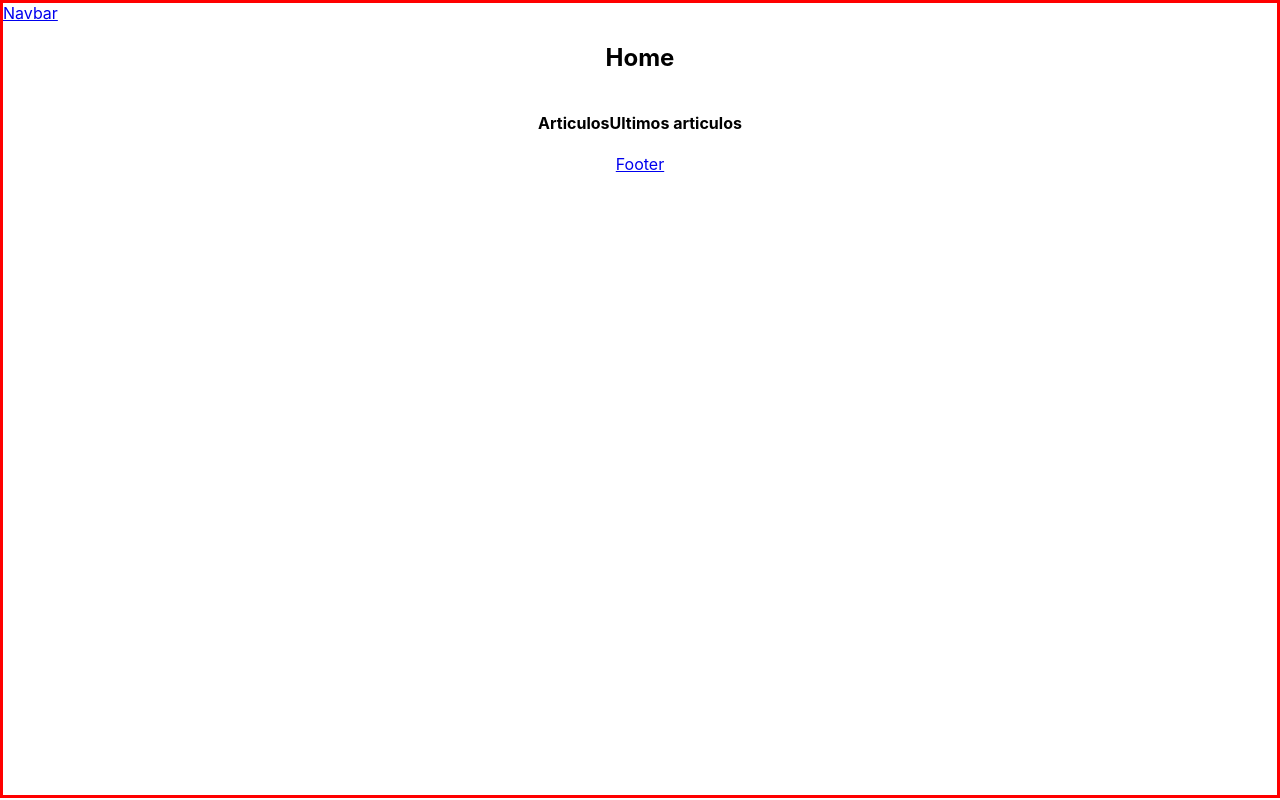
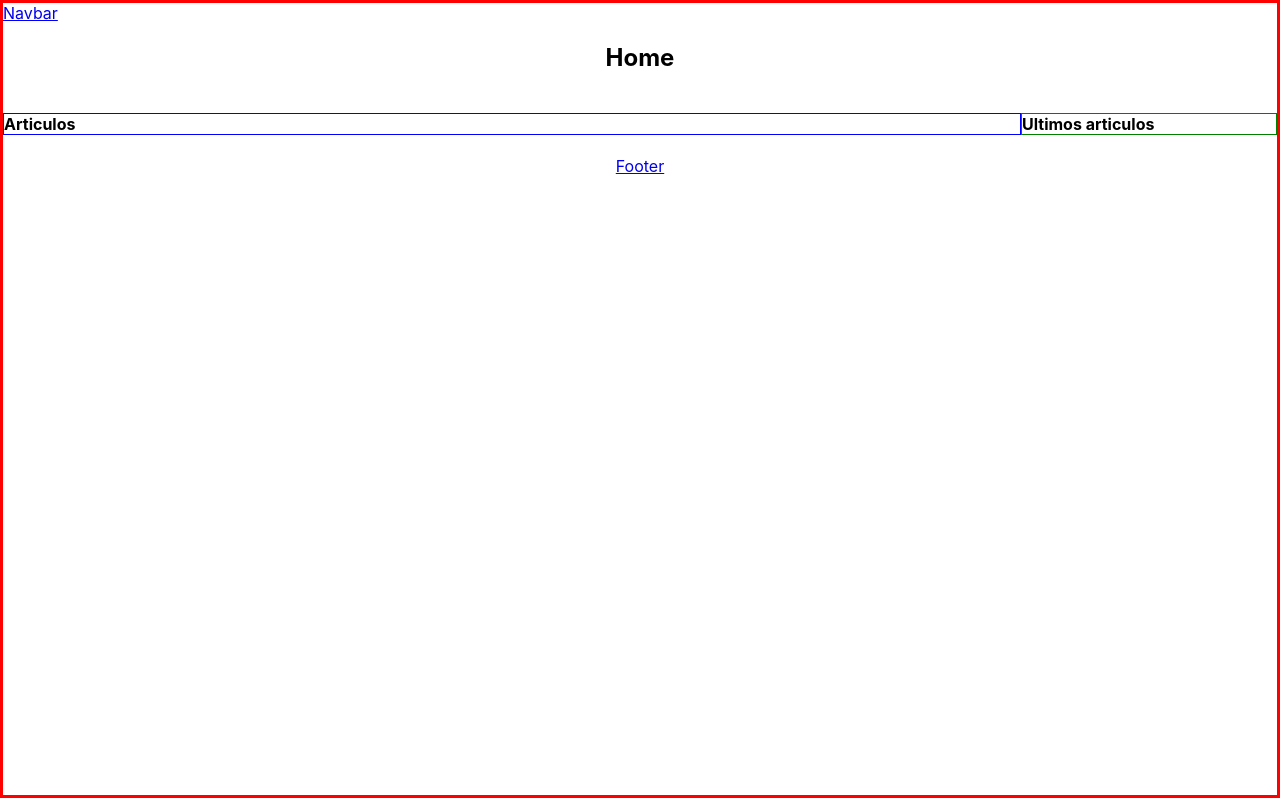
Before and after one commit to HugoDMiranda/Blog, a React (Create React App) app: page / in a window 1280 px wide. Built offline with nearby package versions, Linux system fonts and the light colour scheme.

Commit message:
Home style update

```diff
--- a/src/App.css
+++ b/src/App.css
@@ -4,4 +4,8 @@
   display: flex;
   align-items: center;
   flex-direction: column;
+
+  .container {
+    width: 100%;
+  }
 }
--- a/src/sass/Home.css
+++ b/src/sass/Home.css
@@ -8,8 +8,16 @@
 }
 .home-blogs {
   display: flex;
-  align-items: center;
-  justify-content: center;
   width: 100%;
   height: 100%;
+}
+.home-blogs-sections {
+  flex: 4;
+  border: 1px solid blue;
+  width: 100%;
+}
+.home-blogs-topics {
+  flex: 1;
+  border: 1px solid green;
+  width: 100%;
 }/*# sourceMappingURL=Home.css.map */
--- a/src/sass/Home.scss
+++ b/src/sass/Home.scss
@@ -8,9 +8,21 @@
 
   &-blogs {
     display: flex;
-    align-items: center;
-    justify-content: center;
+    // align-items: center;
+    // justify-content: center;
     width: 100%;
     height: 100%;
+
+    &-sections {
+      flex: 4;
+      border: 1px solid blue;
+      width: 100%;
+    }
+
+    &-topics {
+      flex: 1;
+      border: 1px solid green;
+      width: 100%;
+    }
   }
 }
--- a/src/views/Home.js
+++ b/src/views/Home.js
@@ -6,8 +6,8 @@ function Home() {
     <main className="home">
       <h2>Home</h2>
       <div className="home-blogs">
-        <h4>Articulos</h4>
-        <h4>Ultimos articulos</h4>
+        <h4 className="home-blogs-sections">Articulos</h4>
+        <h4 className="home-blogs-topics">Ultimos articulos</h4>
       </div>
     </main>
   );
```
Also changed, not shown: 1 other file (tests, documents, lock files or other folders).
